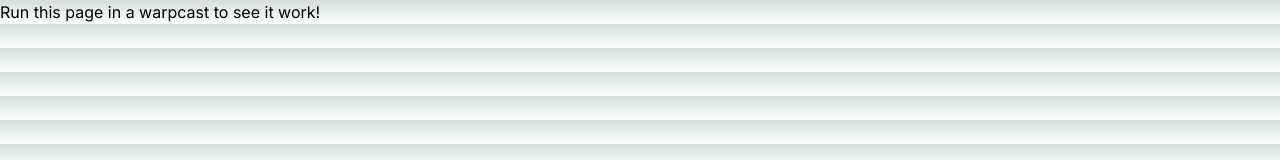
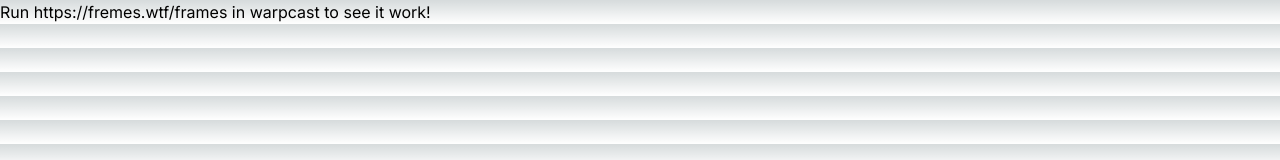
Before and after one commit to AbsintheLabs/meemstech, a Next.js app: page / in a window 1280 px wide. Shown: the top 160 px of the page. Built offline with nearby package versions, Linux system fonts and the light colour scheme.

Commit message:
changed text

```diff
--- a/app/page.tsx
+++ b/app/page.tsx
@@ -1,5 +1,5 @@
 import Image from "next/image";
 
 export default function Home() {
-  return <div>Run this page in a warpcast to see it work!</div>;
+  return <div>Run https://fremes.wtf/frames in warpcast to see it work!</div>;
 }
```
